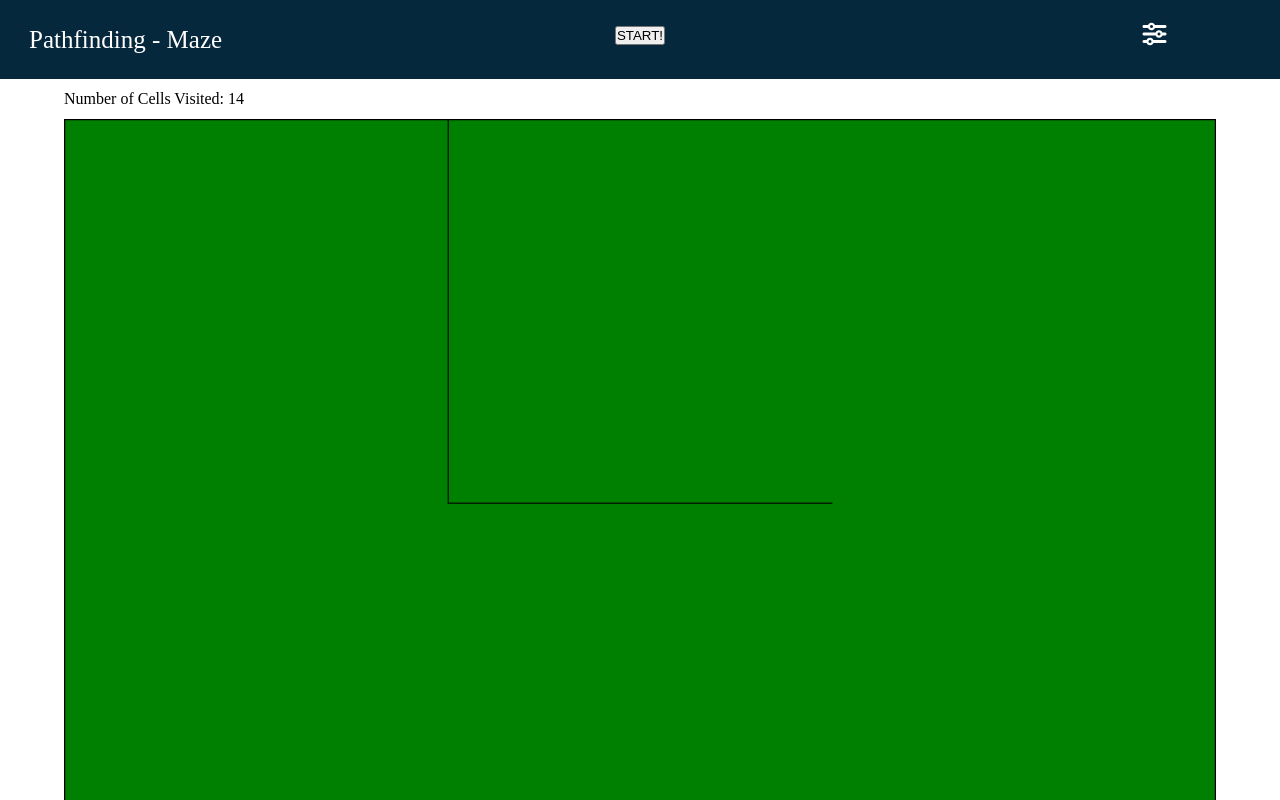
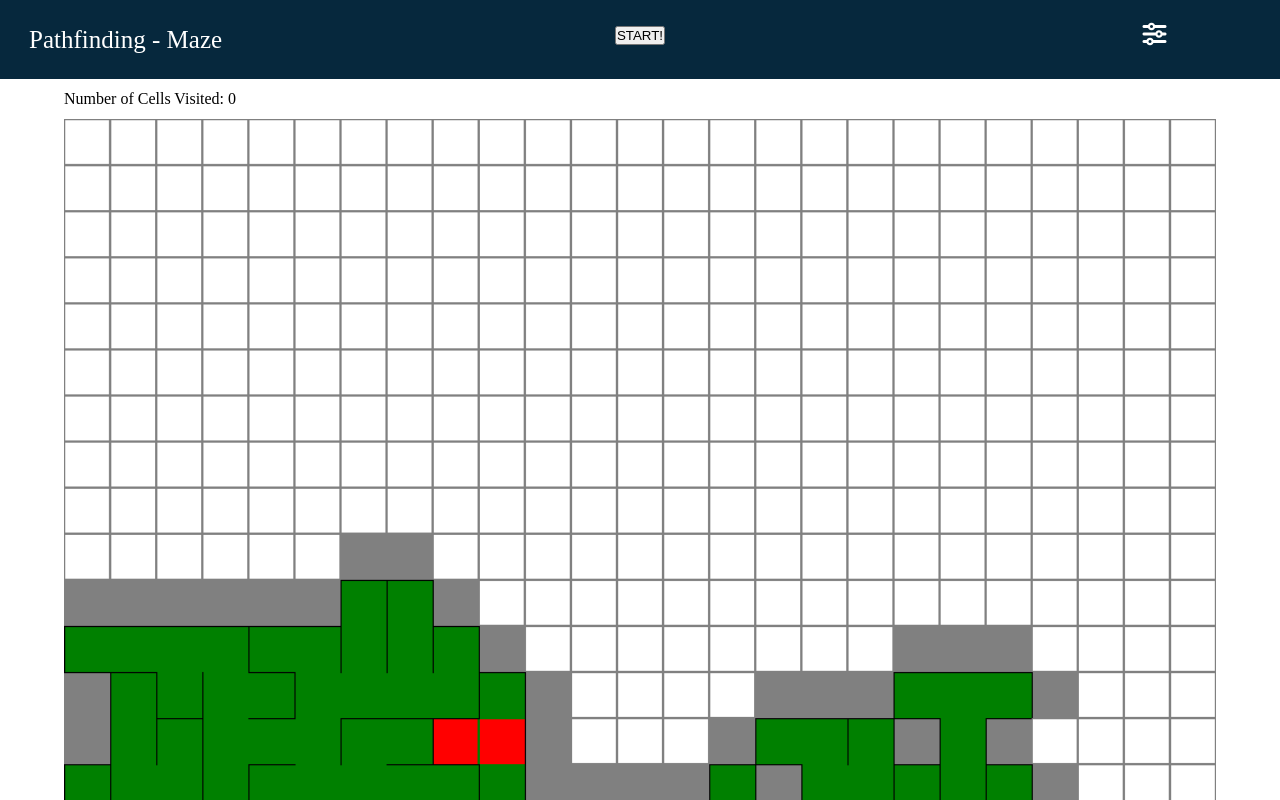
Before and after one commit to kson4/maze, a plain HTML site: page index .html in a window 1280 px wide. Both pictures are taken after a click on the button "START!". Shown: the top 800 px of the page. Drawn offline with Linux system fonts and the light colour scheme.

Commit message:
added prim's algorithm

```diff
--- a/css/styles.css
+++ b/css/styles.css
@@ -25,6 +25,6 @@ li {
   text-align: center;
 }
 
-.screen-container {
-  /* background-color: #DFF6FF; */
-}
+/* .screen-container {
+  background-color: #DFF6FF;
+} */
--- a/js/script.js
+++ b/js/script.js
@@ -20,7 +20,16 @@ let mazeGrid
 
 //nav bar
 document.querySelector("#start").addEventListener("click", () => {
-  mazeGrid.dfs(mazeGrid.grid[0])
+  // mazeGrid.dfs(mazeGrid.grid[0])
+  const cell = mazeGrid.grid[Math.floor(Math.random() * mazeGrid.grid.length)]
+  mazeGrid.grid.splice(mazeGrid.grid.indexOf(cell), 1)
+  for (let i = 0; i < cell.neighbors.length; i++) {
+    mazeGrid.wallList.push([cell, cell.neighbors[i]])
+  }
+  cell.visit()
+  console.log(mazeGrid.wallList)
+  console.log("STARTING FROM: ", cell)
+  mazeGrid.prim()
 })
 
 // settings
@@ -50,5 +59,5 @@ export function createNewGrid() {
 }
 
 // mazeGrid = new Grid(values[0].value, values[1].value)
-mazeGrid = new Grid(3, 3)
+mazeGrid = new Grid(25, 25)
 mazeGrid.constructMaze()
--- a/js/setup-maze.js
+++ b/js/setup-maze.js
@@ -35,6 +35,7 @@ export class Grid {
     this.speed = 1
     this.grid = []
     this.stack = []
+    this.wallList = []
   }
 
   constructMaze() {
@@ -56,10 +57,9 @@ export class Grid {
       return
     }
     let cur = previous
-    console.log(cur.top, cur.right, cur.bottom, cur.left)
     cur.visit()
+    cur.displayAvailableWalls()
     let next = cur.getValidNeighbor(0, cur)
-    cur.displayAvailableWalls()
     setTimeout(() => {
       numTraversals.textContent++
       if (cur) {
@@ -80,6 +80,55 @@ export class Grid {
         this.dfs(this.stack.pop())
       }
     }, SPEED)
+  }
+
+  prim() {
+    if (this.wallList.length == 0) {
+      return
+    }
+
+    let foundValidCell = false
+    let idx
+    while (!foundValidCell) {
+      if (this.wallList.length == 0) {
+        return
+      }
+      idx = Math.floor(Math.random() * this.wallList.length)
+      if (!this.wallList[idx][1].visited) {
+        foundValidCell = true
+      }
+      else {
+        this.wallList.splice(idx, 1)
+      }
+    }
+    const cur = this.wallList[idx][0]
+
+    for (let i = 0; i < cur.neighbors.length; i++) {
+      if (cur.neighbors[i].visited) {
+        this.wallList.push([cur, cur.neighbors[i]])
+      }
+    }
+    const next = this.wallList[idx][1]
+    this.wallList.splice(idx, 1)
+    cur.visit()
+    next.visit()
+    cur.removeWall(next)
+    cur.displayAvailableWalls()
+    next.displayAvailableWalls()
+
+    for (let i = 0; i < next.neighbors.length; i++) {
+      if (!next.neighbors[i].visited) {
+        next.neighbors[i].changeCellColor("gray")
+        this.wallList.push([next, next.neighbors[i]])
+      }
+    }
+
+    console.log("LINE BREAK----------------------------------------------------------")
+    setTimeout(() => {
+      cur.changeCellColor(TRAVERSE_COLOR)
+      next.changeCellColor(TRAVERSE_COLOR)
+      this.prim()
+    }, 10)
   }
 
   reset() {
```
